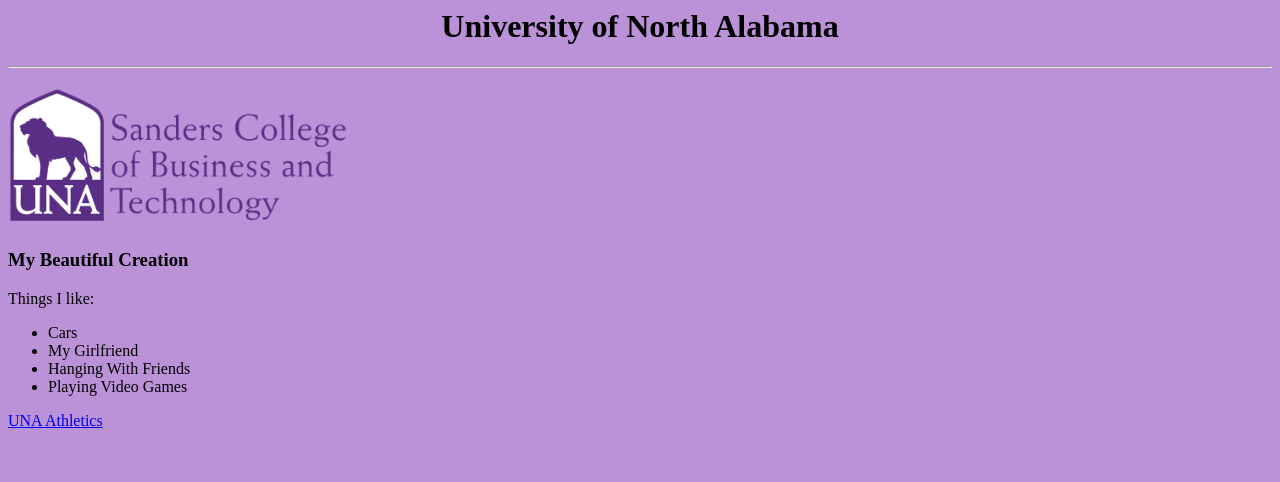
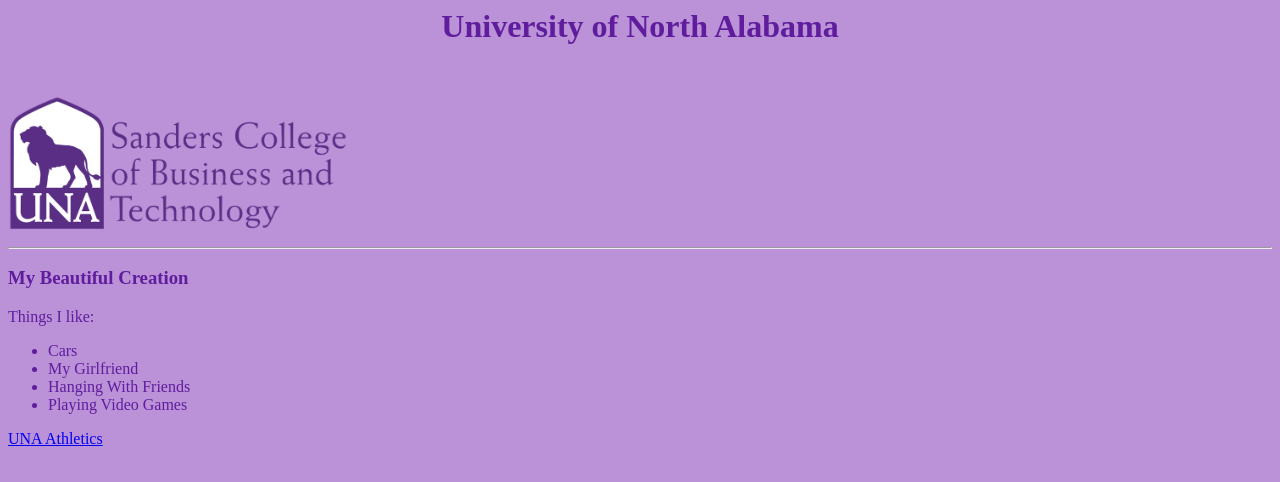
Before and after one commit to Daimon-C/Daimon-C.github.io, a plain HTML site: page index.html in a window 1280 px wide. Drawn offline with Linux system fonts and the light colour scheme.

Commit message:
changed text

```diff
--- a/index.html
+++ b/index.html
@@ -4,10 +4,11 @@
         <title>Daimon's Beautiful Webpage</title>
     </head>
 
-    <body style="background-color: rgb(187, 145, 216);">
+    <body style="background-color: rgb(187, 145, 216);color: rgb(95, 29, 157);">
         <p><h1 style="text-align: center;">University of North Alabama</h1></p>
+        <br>
+        <img src="SClogo.webp" alt="UNA Logo" width="340">
         <hr>
-        <img src="SClogo.webp" alt="UNA Logo" width="340">
         <p><h3>My Beautiful Creation</h3></p>
         <p>Things I like: </p>
         <p>
```
